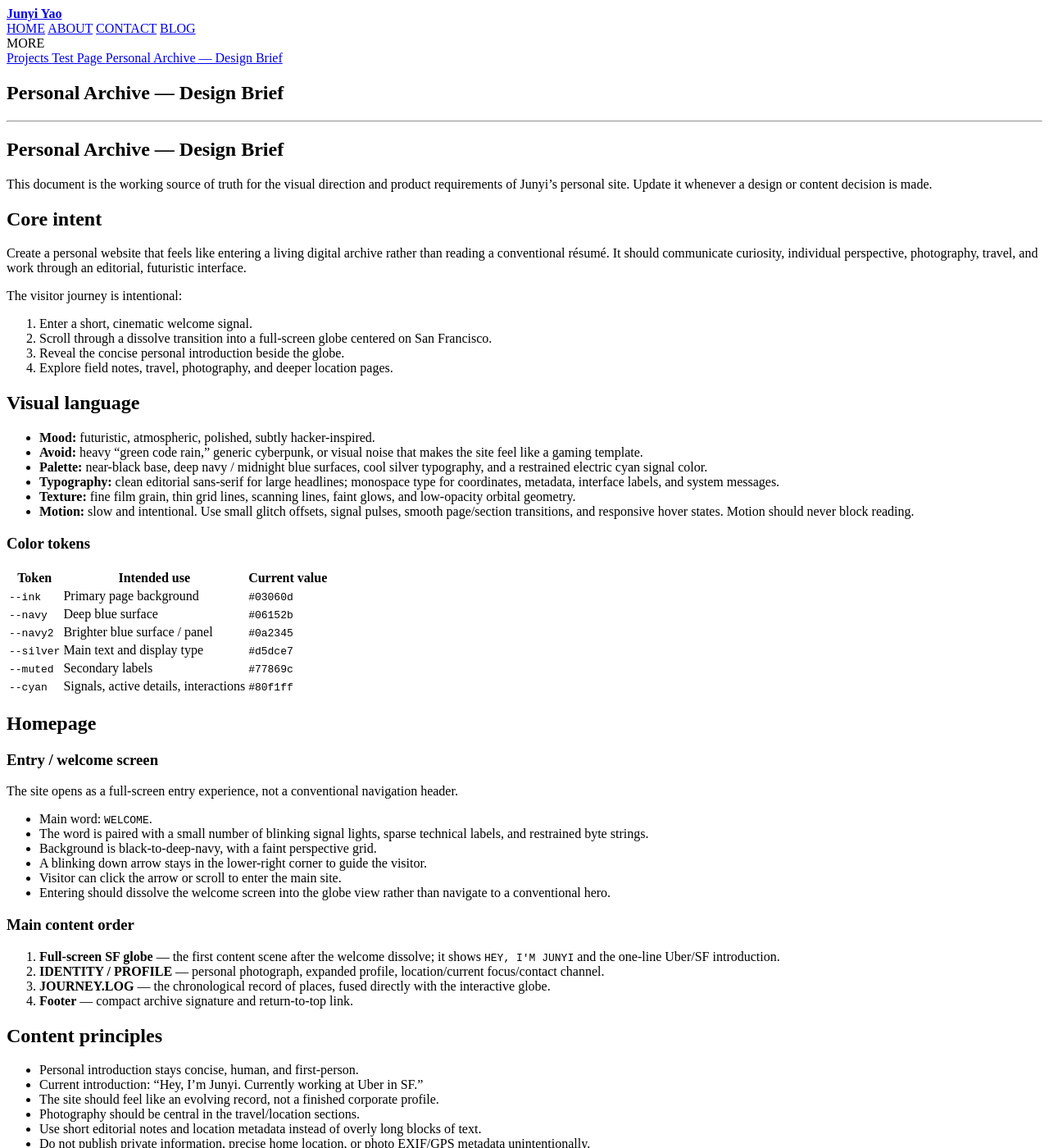
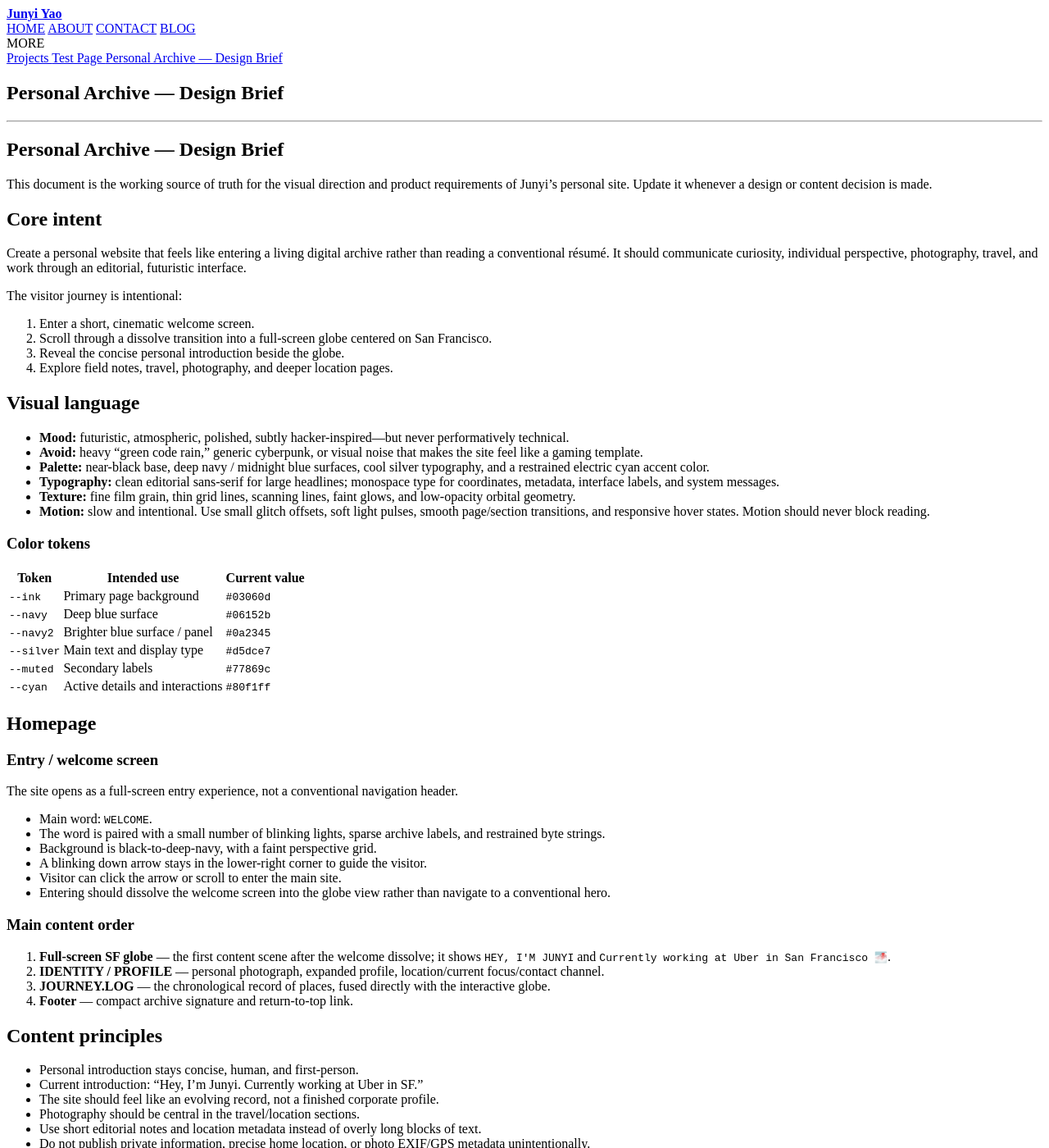
Before and after one commit to Kylinny/Kylinny.github.io, a Jekyll site: the page built from DESIGN_BRIEF.md, in a window 1280 px wide and 1400 px high. Shown: the whole window at 82% size. Built offline with Jekyll 4.4.1, drawn with Linux system fonts in a browser that asks for light colours; nearby versions of some CDN libraries; our own code applies the rules of GitHub Pages for plain Markdown files; some of the changed text lies outside the part shown.

Commit message:
Simplify SF introduction and archive language

```diff
--- a/DESIGN_BRIEF.md
+++ b/DESIGN_BRIEF.md
@@ -8,19 +8,19 @@ Create a personal website that feels like entering a living digital archive rath
 
 The visitor journey is intentional:
 
-1. Enter a short, cinematic welcome signal.
+1. Enter a short, cinematic welcome screen.
 2. Scroll through a dissolve transition into a full-screen globe centered on San Francisco.
 3. Reveal the concise personal introduction beside the globe.
 4. Explore field notes, travel, photography, and deeper location pages.
 
 ## Visual language
 
-- **Mood:** futuristic, atmospheric, polished, subtly hacker-inspired.
+- **Mood:** futuristic, atmospheric, polished, subtly hacker-inspired—but never performatively technical.
 - **Avoid:** heavy “green code rain,” generic cyberpunk, or visual noise that makes the site feel like a gaming template.
-- **Palette:** near-black base, deep navy / midnight blue surfaces, cool silver typography, and a restrained electric cyan signal color.
+- **Palette:** near-black base, deep navy / midnight blue surfaces, cool silver typography, and a restrained electric cyan accent color.
 - **Typography:** clean editorial sans-serif for large headlines; monospace type for coordinates, metadata, interface labels, and system messages.
 - **Texture:** fine film grain, thin grid lines, scanning lines, faint glows, and low-opacity orbital geometry.
-- **Motion:** slow and intentional. Use small glitch offsets, signal pulses, smooth page/section transitions, and responsive hover states. Motion should never block reading.
+- **Motion:** slow and intentional. Use small glitch offsets, soft light pulses, smooth page/section transitions, and responsive hover states. Motion should never block reading.
 
 ### Color tokens
 
@@ -31,7 +31,7 @@ The visitor journey is intentional:
 | `--navy2` | Brighter blue surface / panel | `#0a2345` |
 | `--silver` | Main text and display type | `#d5dce7` |
 | `--muted` | Secondary labels | `#77869c` |
-| `--cyan` | Signals, active details, interactions | `#80f1ff` |
+| `--cyan` | Active details and interactions | `#80f1ff` |
 
 ## Homepage
 
@@ -40,7 +40,7 @@ The visitor journey is intentional:
 The site opens as a full-screen entry experience, not a conventional navigation header.
 
 - Main word: `WELCOME`.
-- The word is paired with a small number of blinking signal lights, sparse technical labels, and restrained byte strings.
+- The word is paired with a small number of blinking lights, sparse archive labels, and restrained byte strings.
 - Background is black-to-deep-navy, with a faint perspective grid.
 - A blinking down arrow stays in the lower-right corner to guide the visitor.
 - Visitor can click the arrow or scroll to enter the main site.
@@ -48,7 +48,7 @@ The site opens as a full-screen entry experience, not a conventional navigation
 
 ### Main content order
 
-1. **Full-screen SF globe** — the first content scene after the welcome dissolve; it shows `HEY, I'M JUNYI` and the one-line Uber/SF introduction.
+1. **Full-screen SF globe** — the first content scene after the welcome dissolve; it shows `HEY, I'M JUNYI` and `Currently working at Uber in San Francisco 🌁`.
 2. **IDENTITY / PROFILE** — personal photograph, expanded profile, location/current focus/contact channel.
 3. **JOURNEY.LOG** — the chronological record of places, fused directly with the interactive globe.
 4. **Footer** — compact archive signature and return-to-top link.
@@ -76,7 +76,7 @@ The globe is a signature interaction, but it belongs after the personal introduc
 ### Globe interaction
 
 - A 3D-style or canvas globe supports drag to rotate and scroll/pinch to zoom where practical.
-- Locations appear as restrained glowing signal markers.
+- Locations appear as restrained glowing markers.
 - Hover should reveal a place name/coordinate.
 - Clicking a marker or geographic region moves the visitor to a dedicated location page, e.g. `/places/tokyo`.
 - The transition can use an interface message such as:
--- a/script.js
+++ b/script.js
@@ -12,7 +12,7 @@ document.querySelectorAll('[data-place]').forEach((button) => button.addEventLis
   button.classList.add('active');
   const target = locations.find((location) => location.name === button.dataset.place);
   if (target) rotation = -target.lon * Math.PI / 180;
-  toast.textContent = `SIGNAL LOCKED: ${button.dataset.place} — FIELD NOTES COMING NEXT`;
+  toast.textContent = `OPENING: ${button.dataset.place} — FIELD NOTES COMING NEXT`;
   toast.classList.add('show');
   clearTimeout(toastTimer); toastTimer = setTimeout(() => toast.classList.remove('show'), 2800);
 }));
```
Also changed, not shown: index.html (+7 -8 lines).
